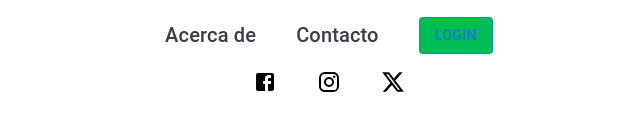
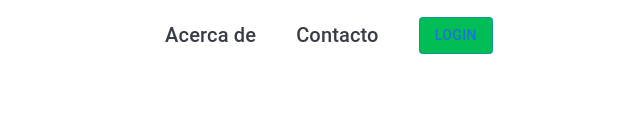
Before and after one commit to JonathanCol/sis-g, a Next.js app: page /ContactUs in a window 1280 px wide. Shown: the part 1538-1668 px from the top of the page, without its empty margins (311-951 px from the left). Built offline with nearby package versions, Linux system fonts and the light colour scheme.

Commit message:
FIX: se quita importaciones de iconos de redes sociales

```diff
--- a/app/components/Footer/Footer.tsx
+++ b/app/components/Footer/Footer.tsx
@@ -2,10 +2,9 @@ import { ThemeProvider } from '@emotion/react'
 import { Box, Button, Grid, Icon, Stack, Typography, createTheme } from '@mui/material'
 import Link from 'next/link';
 import React from 'react'
-import FacebookIcon from '@mui/icons-material/Facebook';
-import InstagramIcon from '@mui/icons-material/Instagram';
-import XIcon from '@mui/icons-material/X';
-import { X } from '@mui/icons-material';
+// import FacebookIcon from '@mui/icons-material/Facebook';
+// import InstagramIcon from '@mui/icons-material/Instagram';
+// import { X } from '@mui/icons-material';
 
 
 const theme = createTheme();
@@ -55,9 +54,9 @@ const Footer = () => (
             </Grid>
             <Grid item md={4}>
            <Stack direction={"row"} gap={5} justifyContent={"center"} alignItems={"center"}>
-           <FacebookIcon />
+           {/* <FacebookIcon />
            <InstagramIcon/>
-           <X/>
+           <X/> */}
            </Stack>
             </Grid>
         </Grid>
```
